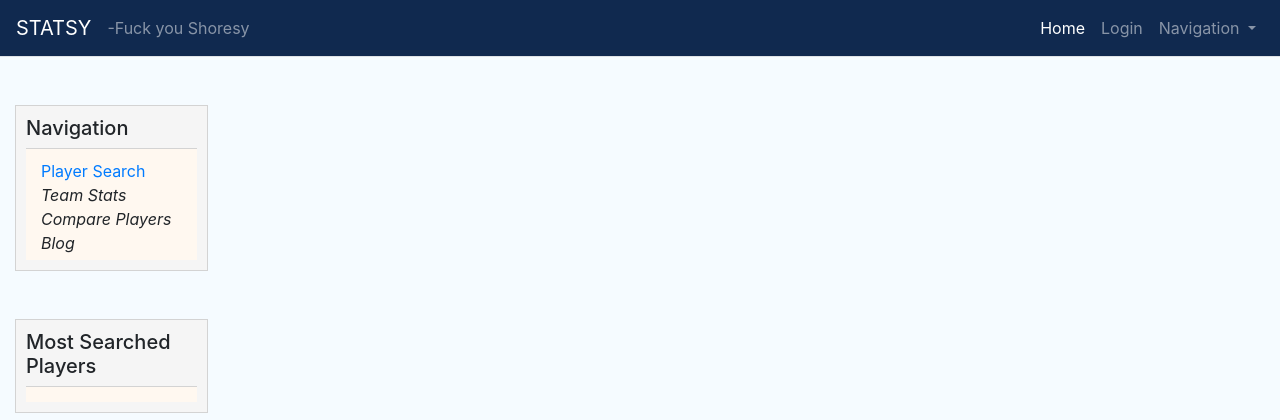
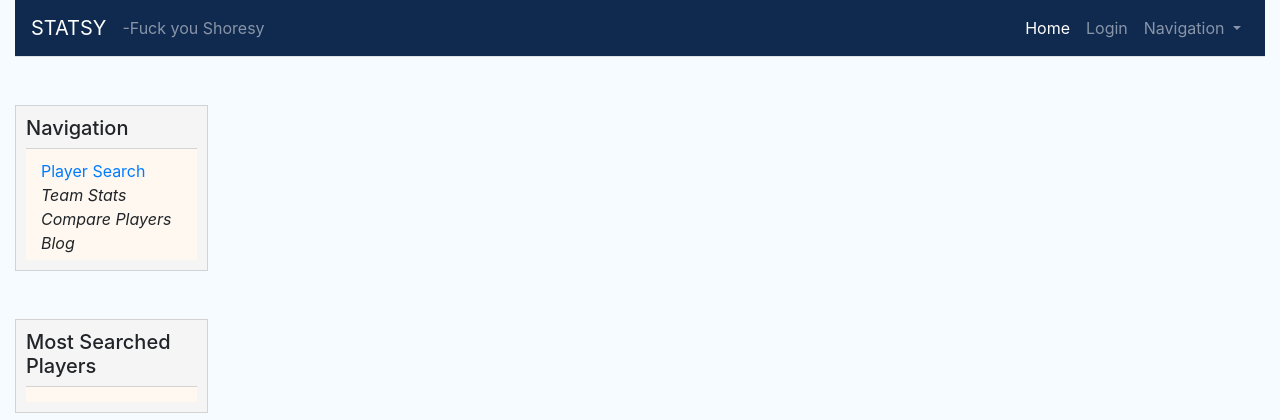
Before and after one commit to RippyTheGator/statsy, a Django app: template blog/templates/blog/home.html in a window 1280 px wide. Shown: the top 420 px of the page. Run offline with Django 3.2, Linux system fonts and the light colour scheme; the template is opened without the code that fills it, so the values that code supplies are empty; some libraries are stand-ins or nearby versions.

Commit message:
index changes

```diff
--- a/stats/templates/stats/index.html
+++ b/stats/templates/stats/index.html
@@ -24,7 +24,7 @@
 
  <body class="d-flex flex-column" style="min-height: 100vh; background-color: #f5fbff">
      <!-- Page Content -->
-     <header>
+     <header class="container-fluid">
          <nav class="navbar navbar-expand-lg navbar-dark border-bottom" style="background-color:#10294f">
              <a class="navbar-brand" href="{% url 'home' %}">STATSY</a>
              <div class="navbar-text">-Fuck you Shoresy</div>
```
